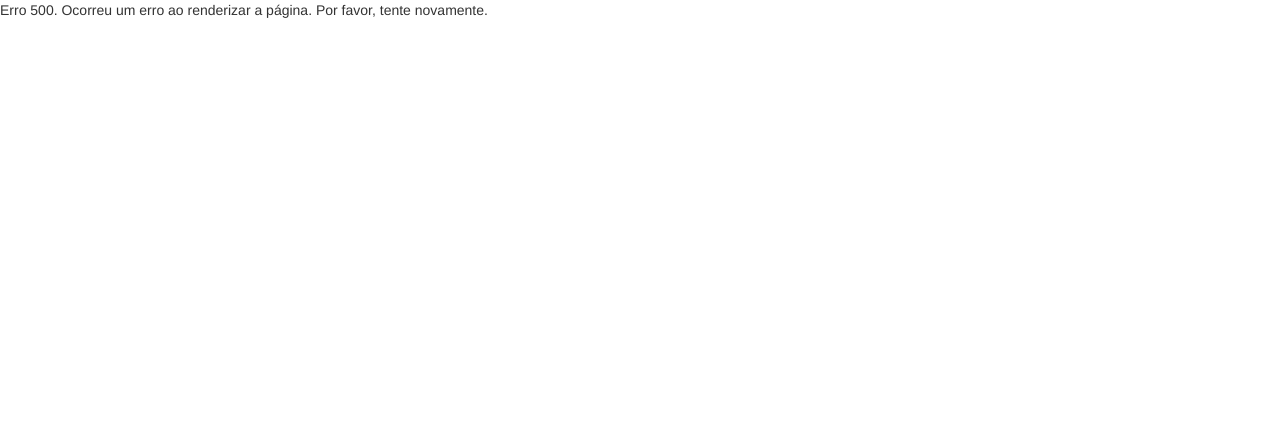
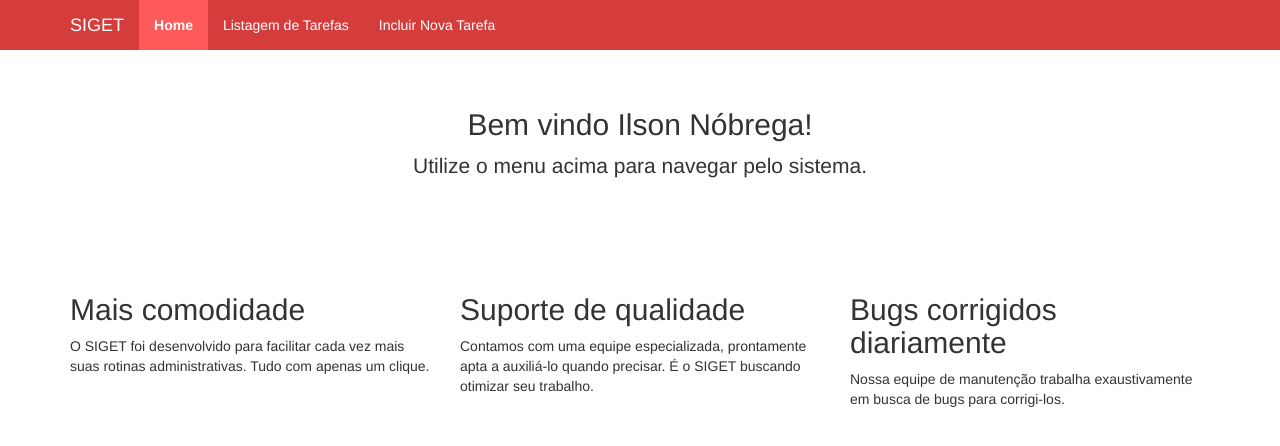
Before and after one commit to ilson-nobrega/teste-unyleya, a PHP site: page /index.php?page=bem-vindo in a window 1280 px wide. Shown: the top 446 px of the page. Run offline with PHP 8.4, Linux system fonts and the light colour scheme; some libraries are stand-ins or nearby versions.

Commit message:
Implementação da Home Interna

```diff
--- a/includes/config.php
+++ b/includes/config.php
@@ -24,3 +24,4 @@
 
     //Configuração do Sistema
     define('NAME', 'SIGET - Sistema Gerenciador de Tarefas');
+?>
--- a/public/css/global.css
+++ b/public/css/global.css
@@ -1,8 +1,29 @@
-<!-- Estilos da Tela de Login -->
 body {
   padding-top: 40px;
   padding-bottom: 40px;
-  background-color: #eee;
+}
+
+.topo{
+	background: #D53D3D;
+	color: #fff;
+}
+.navbar-default{
+    background: #D53D3D !important;
+    border-color: #fff !important;
+}
+nav a{
+    color: #fff !important;
+}
+nav .active a{
+    background-color: #FF5A5A !important;
+    font-weight: bold;
+}
+
+.navbar-default .navbar-toggle .icon-bar{
+    background-color: #fff !important;
+}
+.navbar-default .navbar-toggle:hover, .navbar-default .navbar-toggle:focus{
+    background-color: #FF5A5A !important;
 }
 
 .form-signin {
@@ -45,3 +66,8 @@
   margin-top: 40px;
   border-top: 1px solid #eee;
 }
+
+
+.topo-bem-vindo{
+    background-color: #fff !important;
+}
--- /dev/null
+++ b/view/application/bem-vindo.php
@@ -0,0 +1,40 @@
+<nav class="navbar navbar-default navbar-fixed-top" role="navigation">
+  <div class="container">
+    <div class="navbar-header">
+      <button type="button" class="navbar-toggle" data-toggle="collapse" data-target=".navbar-collapse">
+        <span class="sr-only">Navegação adaptada</span>
+        <span class="icon-bar"></span>
+        <span class="icon-bar"></span>
+        <span class="icon-bar"></span>
+      </button>
+      <a class="navbar-brand" href="<?php echo PROJECT_URL; ?>">SIGET</a>
+    </div>
+    <div class="collapse navbar-collapse">
+      <ul class="nav navbar-nav">
+        <li class="active"><a href="<?php echo PROJECT_URL; ?>/bem-vindo/">Home</a></li>
+        <li><a href="<?php echo PROJECT_URL; ?>/listagem-de-tarefas/">Listagem de Tarefas</a></li>
+        <li><a href="<?php echo PROJECT_URL; ?>/incluir-nova-tarefa/">Incluir Nova Tarefa</a></li>
+      </ul>
+    </div><!--/.nav-collapse -->
+  </div>
+</nav>
+<section class="container">
+    <div class="topo-bem-vindo jumbotron text-center">
+        <h2>Bem vindo Ilson Nóbrega!</h2>
+        <p class="lead">Utilize o menu acima para navegar pelo sistema.</p>
+    </div>
+    <div class="row">
+        <div class="col-md-4">
+          <h2>Mais comodidade</h2>
+          <p>O SIGET foi desenvolvido para facilitar cada vez mais suas rotinas administrativas. Tudo com apenas um clique.</p>
+        </div>
+        <div class="col-md-4">
+          <h2>Suporte de qualidade</h2>
+          <p>Contamos com uma equipe especializada, prontamente apta a auxiliá-lo quando precisar. É o SIGET buscando otimizar seu trabalho. </p>
+        </div>
+        <div class="col-md-4">
+          <h2>Bugs corrigidos diariamente</h2>
+          <p>Nossa equipe de manutenção trabalha exaustivamente em busca de bugs para corrigi-los. </p>
+        </div>
+    </div>
+</section>
--- a/view/application/index.php
+++ b/view/application/index.php
@@ -1,7 +1,7 @@
-<div class="jumbotron">
+<div class="jumbotron topo">
   <div class="container">
     <h2>Bem vindo ao SIGET!</h2>
-    <p>Entre com seus dados de acesso abaixo para entrar no sistema.</p>
+    <p>Digite seus dados de acesso abaixo para acessar o sistema.</p>
   </div>
 </div>
 <div class="container">
```
